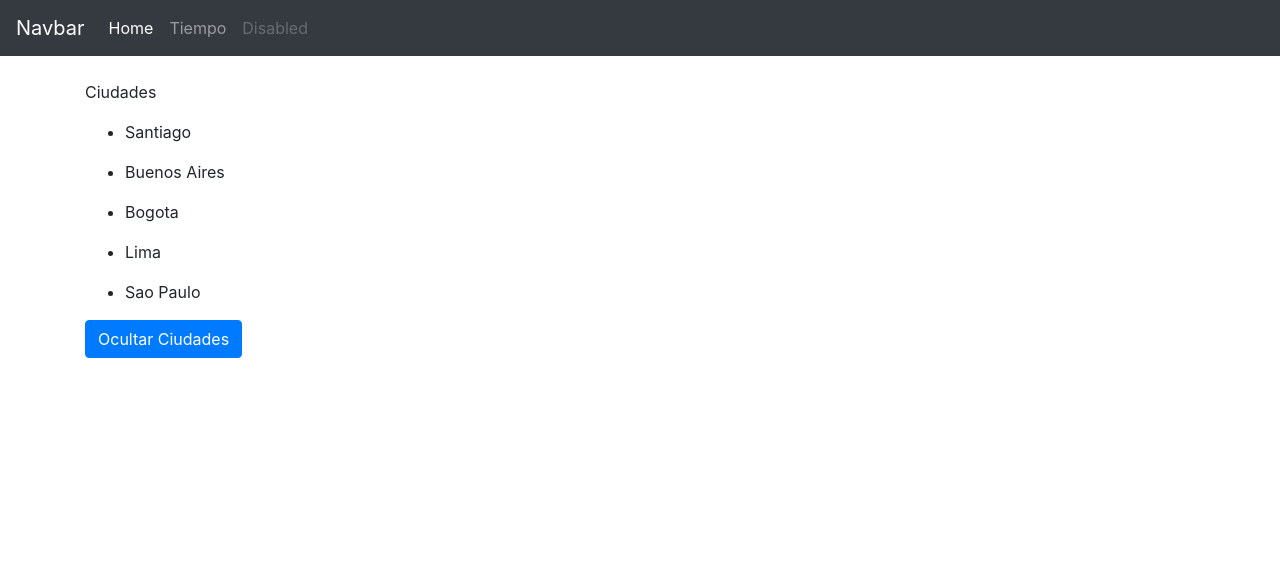
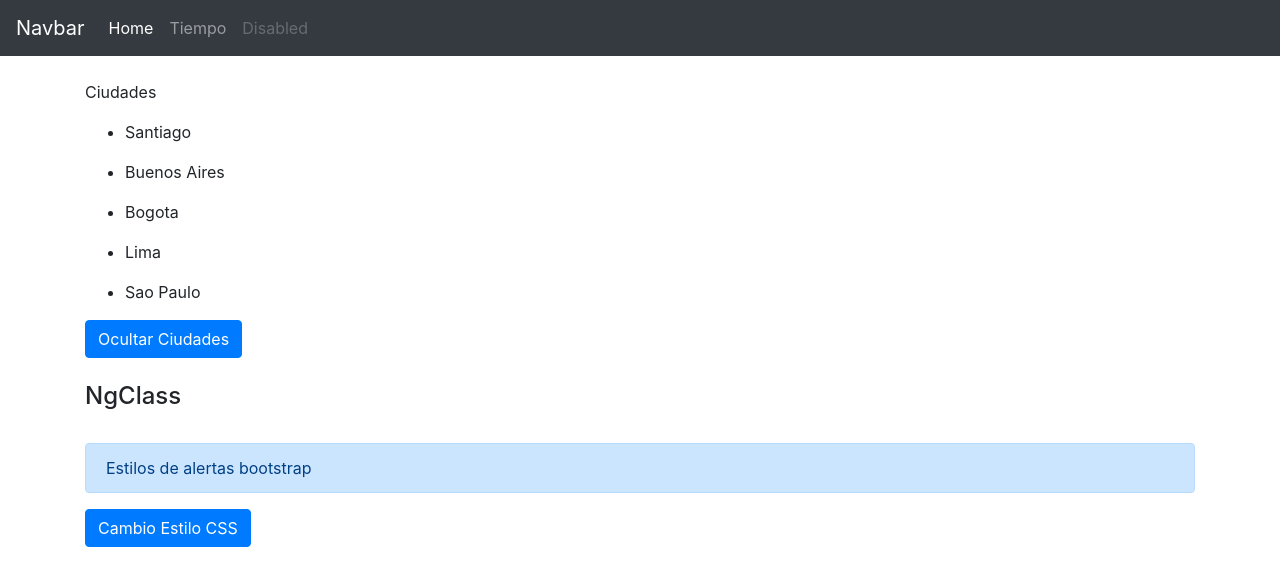
Before and after one commit to Postydreams/aprendiendoFront, an Angular app: page /main in a window 1280 px wide. Shown: the top 586 px of the page. Built offline with nearby package versions, Linux system fonts and the light colour scheme.

Commit message:
Se trabajo con ngClass

```diff
--- a/src/app/componentes/main/main.component.html
+++ b/src/app/componentes/main/main.component.html
@@ -9,3 +9,14 @@
   <button class="btn btn-primary" (click)="mostrar()" *ngIf="showCiudad">Ocultar Ciudades</button>
   <button class="btn btn-primary" (click)="mostrar()" *ngIf="!showCiudad">Mostrar Ciudades</button>
 </div>
+<br>
+<div class="container">
+  <h4>NgClass</h4>
+  <br>
+  <div [ngClass]="{'alert-primary': changeCss, 'alert-warning': !changeCss}" class="alert" role="alert">
+    Estilos de alertas bootstrap
+  </div>
+  <div>
+    <button class="btn btn-primary" (click)="cambioCss()">Cambio Estilo CSS</button>
+  </div>
+</div>
--- a/src/app/componentes/main/main.component.ts
+++ b/src/app/componentes/main/main.component.ts
@@ -9,6 +9,7 @@ export class MainComponent implements OnInit {
 
   ciudades = ['Santiago', 'Buenos Aires', 'Bogota', 'Lima', 'Sao Paulo'];
   showCiudad: boolean = true;
+  changeCss: boolean = true;
 
   constructor() { }
 
@@ -19,4 +20,8 @@ export class MainComponent implements OnInit {
     this.showCiudad = !this.showCiudad;
   }
 
+  cambioCss(){
+    this.changeCss = !this.changeCss;
+  }
+
 }
```
